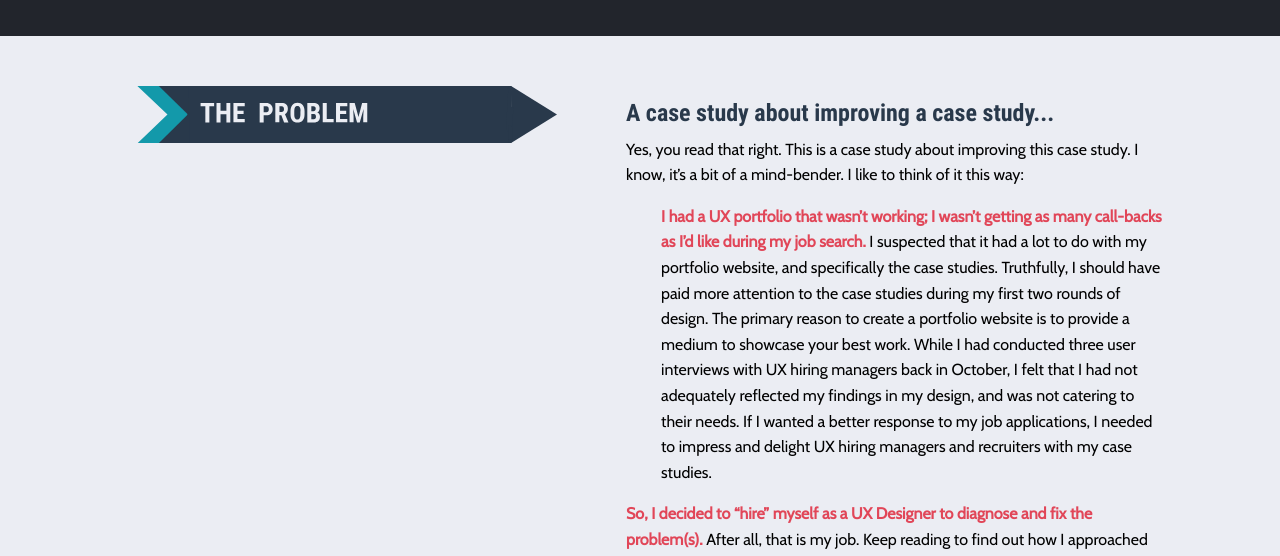
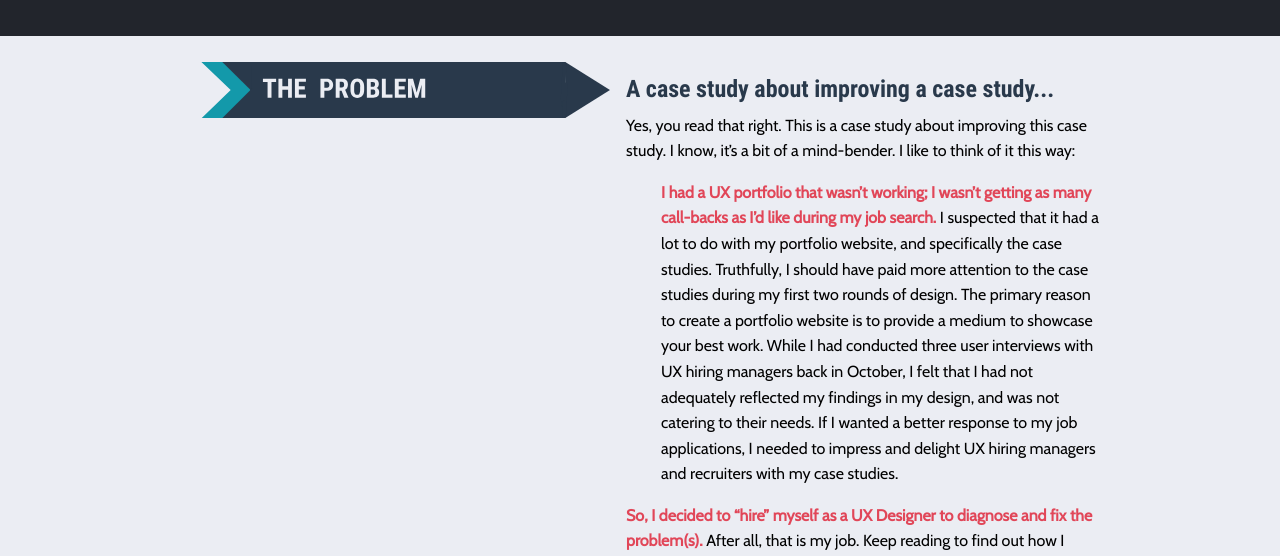
Before and after one commit to emeriwether/emeriwether.github.io, a Jekyll site: the page built from project.html, in a window 1280 px wide. Shown: the part 1020-1576 px from the top of the page. Built offline with Jekyll 4.4.1, drawn with Linux system fonts in a browser that asks for light colours.

Commit message:
ct prev comm

```diff
--- a/css2/project.css
+++ b/css2/project.css
@@ -44,7 +44,6 @@ header section article p {
 /* BEGIN SECTION STYLING */
 main {
     max-width: 115rem;
-    padding: 0 1em 3em 1em;
 }
 
 main section {
@@ -133,12 +132,8 @@ main section div a img:hover {
 
         /***********************/
         /* BEGIN SECTION STYLING */
-        main {
-            padding: 0 2em 3em 2em;
-        }
-
-        main section {
-            padding: 1.50em 3.125em 0 3.125em;
+        .projectSection {
+            padding: 0 6em;
         }
 
         main section h5 {
@@ -151,7 +146,7 @@ main section div a img:hover {
 
         .sectionTag {
             width: 60%;
-            padding-top: 2.5em;
+            padding: 2.5em 0 0 0 0;
         }
         /* END SECTION STYLING */
         /***********************/
--- a/project.html
+++ b/project.html
@@ -20,7 +20,7 @@ headerImageLabel: "Results: Before and After the Redesign"
 ---
 
 <!-- BEGIN SECTION: THE PROBLEM -->
-<section class="grid-x grid-margin-x">
+<section class="grid-x grid-margin-x projectSection">
     <!-- SECTION TAG -->
     <div class="large-6 cell">
          <img class="sectionTag" data-interchange="[images/project2/sectionTags_smallScreens/project_the_problem.png, small], [images/project2/sectionTags_mediumUp/tag1.svg, large]" alt="Tag for section 1: The Problem.">
@@ -36,7 +36,7 @@ headerImageLabel: "Results: Before and After the Redesign"
 <!-- END SECTION: THE PROBLEM -->
 
 <!-- BEGIN SECTION: UNDERSTANDING THE USER -->
-<section class="grid-x grid-margin-x">
+<section class="grid-x grid-margin-x projectSection">
     <!-- SECTION TAG -->
     <div class="large-6 cell">
          <img class="sectionTag" data-interchange="[images/project2/sectionTags_smallScreens/project_understanding_the_user.png, small], [images/project2/sectionTags_mediumUp/tag2.svg, large]" alt="Tag for section 2: Understanding the User.">
@@ -91,7 +91,7 @@ headerImageLabel: "Results: Before and After the Redesign"
 <!-- END SECTION: UNDERSTANDING THE USER -->
 
 <!-- BEGIN SECTION: INITIAL TESTING -->
-<section class="grid-x grid-margin-x">
+<section class="grid-x grid-margin-x projectSection">
     <!-- SECTION TAG -->
     <div class="large-6 cell">
          <img class="sectionTag" data-interchange="[images/project2/sectionTags_smallScreens/project_initial_user_testing.png, small], [images/project2/sectionTags_mediumUp/tag3.svg, large]" alt="Tag for section 3: Initial User Testing.">
@@ -145,7 +145,7 @@ headerImageLabel: "Results: Before and After the Redesign"
 <!-- END SECTION: INITIAL TESTING -->
 
 <!-- BEGIN SECTION: REDESIGN -->
-<section class="grid-x grid-margin-x">
+<section class="grid-x grid-margin-x projectSection">
     <!-- SECTION TAG -->
     <div class="large-6 cell">
          <img class="sectionTag" data-interchange="[images/project2/sectionTags_smallScreens/project_redesign.png, small], [images/project2/sectionTags_mediumUp/tag4.svg, large]" alt="Tag for section 4: Redesign.">
@@ -173,7 +173,7 @@ headerImageLabel: "Results: Before and After the Redesign"
 <!-- END SECTION: REDESIGN -->
 
 <!-- BEGIN SECTION: TESTING, ROUND 2 -->
-<section class="grid-x grid-margin-x">
+<section class="grid-x grid-margin-x projectSection">
     <!-- SECTION TAG -->
     <div class="large-6 cell">
          <img class="sectionTag" data-interchange="[images/project2/sectionTags_smallScreens/project_testing_round_2.png, small], [images/project2/sectionTags_mediumUp/tag5.svg, large]" alt="Tag for section 5: Testing, Round 2.">
@@ -184,7 +184,7 @@ headerImageLabel: "Results: Before and After the Redesign"
 <!-- END SECTION: TESTING, ROUND 2 -->
 
 <!-- BEGIN SECTION: TAKEAWAYS -->
-<section class="grid-x grid-margin-x">
+<section class="grid-x grid-margin-x projectSection">
     <!-- SECTION TAG -->
     <div class="large-6 cell">
          <img class="sectionTag" data-interchange="[images/project2/sectionTags_smallScreens/project_takeaways.png, small], [images/project2/sectionTags_mediumUp/tag6.svg, large]" alt="Tag for section 6: Takeaways.">
```
